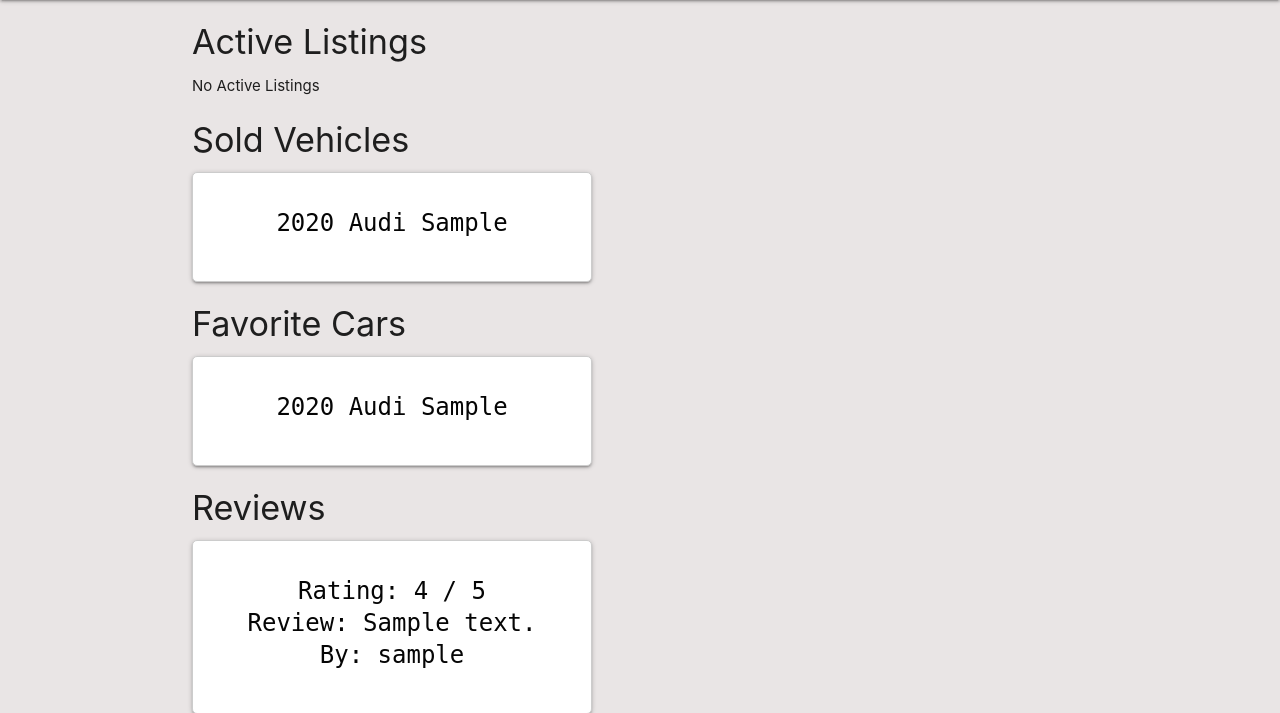
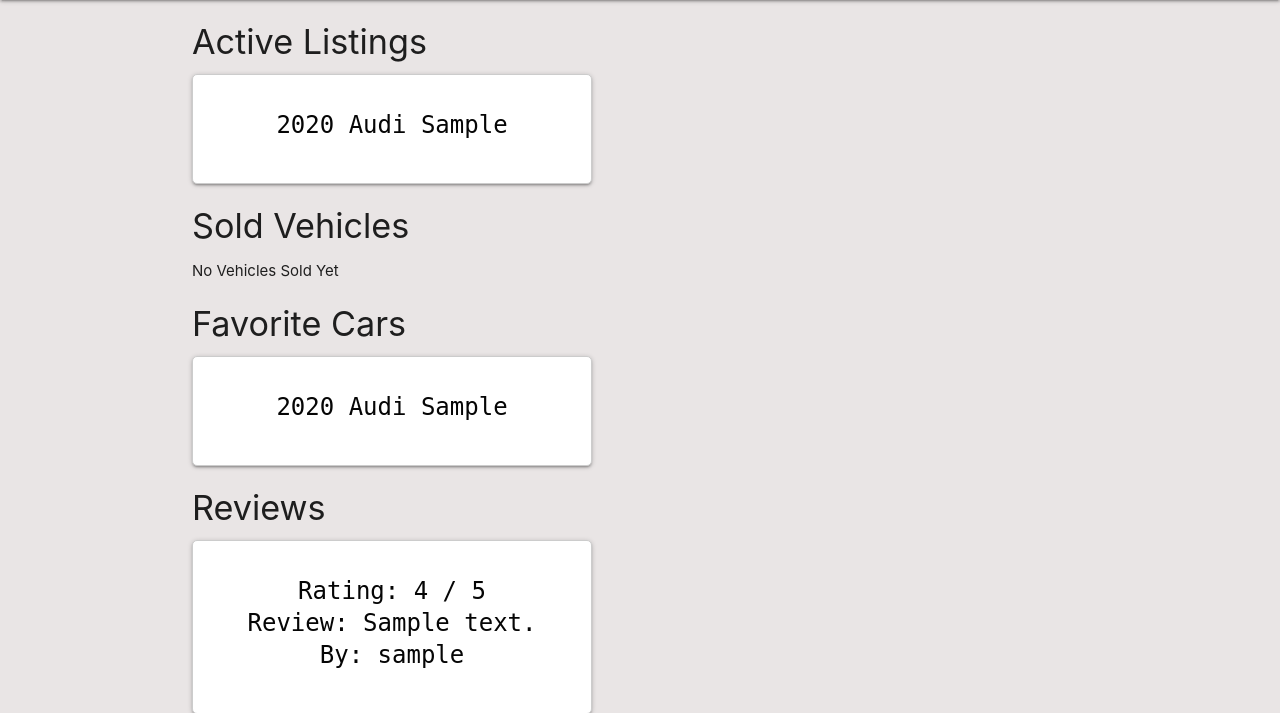
Before and after one commit to aaronfnp/wheelsanddeals, a Django app: page /my_garage/ in a window 1280 px wide. Shown: the part 64-777 px from the top of the page. Run offline with Django 5.2, Linux system fonts and the light colour scheme; a user stored in the database is signed in; tables that the repository leaves empty hold one stand-in row (values such as "Sample post").

Commit message:
Show sold cars in my garage page

```diff
--- a/main_app/models.py
+++ b/main_app/models.py
@@ -74,6 +74,12 @@
     ("Van", "Van")
 )
 
+SOLD = (
+    ("For Sale", "For Sale"),
+    ("Sold", "Sold"),
+    ("Reserved", "Reserved")
+)
+
 # Create your models here.
 
 class Car(models.Model):
@@ -92,7 +98,11 @@
     date_listed = models.DateTimeField(default=timezone.now)
     published_by = models.ForeignKey(User, on_delete=models.CASCADE)
     color = models.CharField(max_length=100)
-    sold = models.BooleanField(default=False)
+    sold = models.CharField(
+        max_length=100,
+        choices=SOLD,
+        default=SOLD[0][0]
+    )
     price = models.IntegerField(validators=[MinValueValidator(0), MaxValueValidator(999999)])
     category = models.CharField(
         max_length=100,
--- a/main_app/templates/main_app/car_form.html
+++ b/main_app/templates/main_app/car_form.html
@@ -22,6 +22,8 @@
     M.FormSelect.init(selectEl2);
     const selectEl3 = document.getElementById("id_category");
     M.FormSelect.init(selectEl3);
+    const selectEl4 = document.getElementById("id_sold");
+    M.FormSelect.init(selectEl4);
   });
 </script>
 
--- a/main_app/templates/my_garage.html
+++ b/main_app/templates/my_garage.html
@@ -35,10 +35,10 @@
         {% for car in sold_history %}
         <div>
           <div class="card">
+            <a href="{% url 'detail' car.id %}">
             <div class="card-content">
-              <span class="card-title"
-                >{{ car.year }} {{ car.make }} {{ car.model }}</span
-              >
+              <span class="card-title">{{ car.year }} {{ car.make }} {{ car.model }}</span>
+            </a>
             </div>
           </div>
         </div>
--- a/main_app/views.py
+++ b/main_app/views.py
@@ -10,6 +10,7 @@
 from .models import Car, Photo, Profile, Review, CATEGORY
 from django import forms
 from .forms import CarForm
+from django.db.models import Q
 
 # Define the home view
 def home(request):
@@ -77,8 +78,13 @@
 
 class CarUpdate(UpdateView):
     model = Car
-    fields = ['make', 'model', 'year', 'milage', 'previous_owners', 'condition', 'color', 'price', 'category']
+    fields = ['make', 'model', 'year', 'milage', 'previous_owners', 'condition', 'color', 'price', 'category', 'sold']
     success_url = '/cars'
+
+    def get_form(self, *args, **kwargs):
+        form = super().get_form(*args, **kwargs)
+        form.fields['sold'].required = False
+        return form
 
 class CarDelete(DeleteView):
     model = Car
@@ -92,8 +98,10 @@
 
 def my_garage(request):
     user = request.user
-    active_listings = Car.objects.filter(published_by=user, sold=False)
-    sold_history = Car.objects.filter(published_by=user, sold=True)
+    active_listings = Car.objects.filter(published_by=user, sold="For Sale")
+    sold_history = Car.objects.filter(
+        Q(published_by=user, sold="Sold") | Q(published_by=user, sold="Reserved")
+    )
     reviews = Review.objects.filter(user_receiver=user)
     profile = Profile.objects.get(user=user)
     favorite_cars = profile.favorite_cars.all()
```
Also changed, not shown: main_app/migrations/0013_alter_car_sold.py (added).
